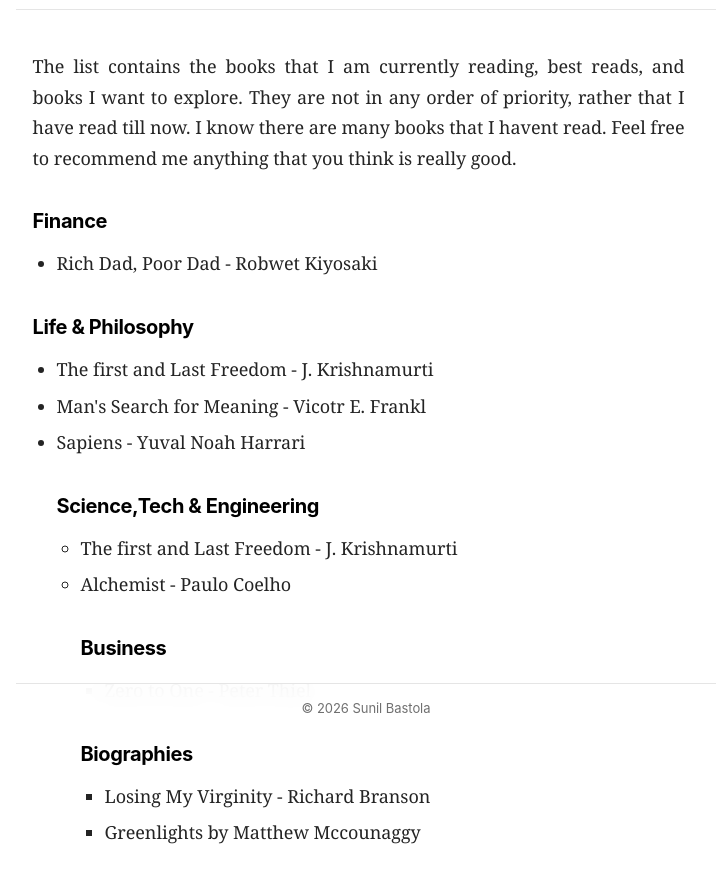
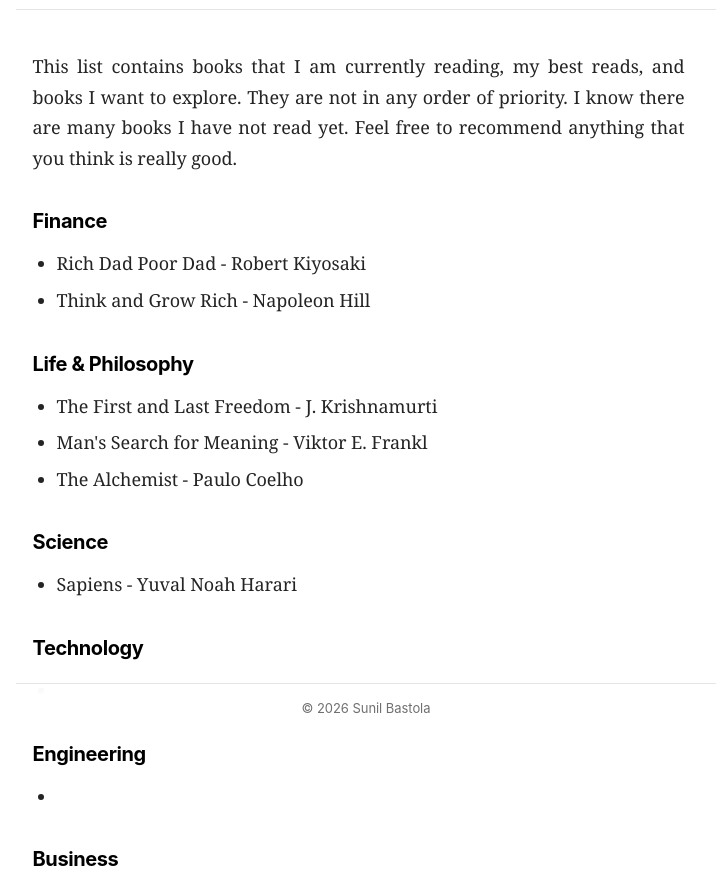
Before and after one commit to sunilbastola/sunilbastola.github.io, an Astro site: page /bookshelf in a window 1280 px wide. Shown: the part 65-946 px from the top of the page, without its empty margins (274-990 px from the left). Built offline with nearby package versions, Linux system fonts and the light colour scheme; Astro itself is replaced by a stand-in of ours.

Commit message:
Clear the nesting for Bookshelf

```diff
--- a/src/pages/bookshelf/index.astro
+++ b/src/pages/bookshelf/index.astro
@@ -2,68 +2,74 @@
 import BaseLayout from '../../layouts/BaseLayout.astro';
 ---
 
-<BaseLayout title="Bookshelf" description="Books I am currently reading and collecting notes on.">
+<BaseLayout
+  title="Bookshelf"
+  description="Books I am currently reading and collecting notes on."
+>
   <p class="summary-text">
-    The list contains the books that I am currently reading, best reads, and books I want to
-    explore. They are not in any order of priority, rather that I have read till now. I know there
-    are many books that I havent read. Feel free to recommend me anything that you think is really
-    good.
+    This list contains books that I am currently reading, my best reads, and books I want to
+    explore. They are not in any order of priority. I know there are many books I have not read yet.
+    Feel free to recommend anything that you think is really good.
   </p>
 
   <section>
     <h3>Finance</h3>
     <ul>
-      <li>Rich Dad, Poor Dad - Robwet Kiyosaki</li>
+      <li>Rich Dad Poor Dad - Robert Kiyosaki</li>
+      <li>Think and Grow Rich - Napoleon Hill</li>
     </ul>
+  </section>
 
   <section>
     <h3>Life & Philosophy</h3>
     <ul>
-        <li>
-          The first and Last Freedom - J. Krishnamurti
-          <li>
-            Man's Search for Meaning - Vicotr E. Frankl
-            <li>Sapiens - Yuval Noah Harrari</li>
-          </li>
+      <li>The First and Last Freedom - J. Krishnamurti</li>
+      <li>Man's Search for Meaning - Viktor E. Frankl</li>
+      <li>The Alchemist - Paulo Coelho</li>
+    </ul>
+  </section>
 
   <section>
-            <h3>Science,Tech & Engineering</h3>
+    <h3>Science</h3>
     <ul>
-              <li>
-                The first and Last Freedom - J. Krishnamurti
-                <li>Alchemist - Paulo Coelho</li>
-              </li>
+      <li>Sapiens - Yuval Noah Harari</li>
+    </ul>
+  </section>
+
+  <section>
+    <h3>Technology</h3>
+    <ul>
+      <li><!-- Add technology books here --></li>
+    </ul>
+  </section>
+
+  <section>
+    <h3>Engineering</h3>
+    <ul>
+      <li><!-- Add engineering books here --></li>
+    </ul>
+  </section>
 
   <section>
     <h3>Business</h3>
     <ul>
       <li>Zero to One - Peter Thiel</li>
+      <li>The Hard Thing About Hard Things - Ben Horowitz</li>
     </ul>
+  </section>
 
   <section>
     <h3>Biographies</h3>
     <ul>
-                    <li>
-                      Losing My Virginity - Richard Branson
-                      <li>Greenlights by Matthew Mccounaggy</li>
-                    </li>
+      <li>Losing My Virginity - Richard Branson</li>
+      <li>Greenlights - Matthew McConaughey</li>
+    </ul>
+  </section>
 
   <section>
     <h3>Personal Development</h3>
     <ul>
-                        <li>
-                          Think and Grow Rich - Napolean Hill
-                          <li>The Hard things about Hard Things - Ben Horowitz</li>
-                        </li>
+      <li><!-- Add personal development books here --></li>
     </ul>
   </section>
-                  </ul>
-                </section>
-              </section>
-            </ul>
-          </section>
-        </li>
-      </ul>
-    </section>
-  </section></BaseLayout
->
+</BaseLayout>
```
Lines whose indentation alone changed are shown as unchanged.
